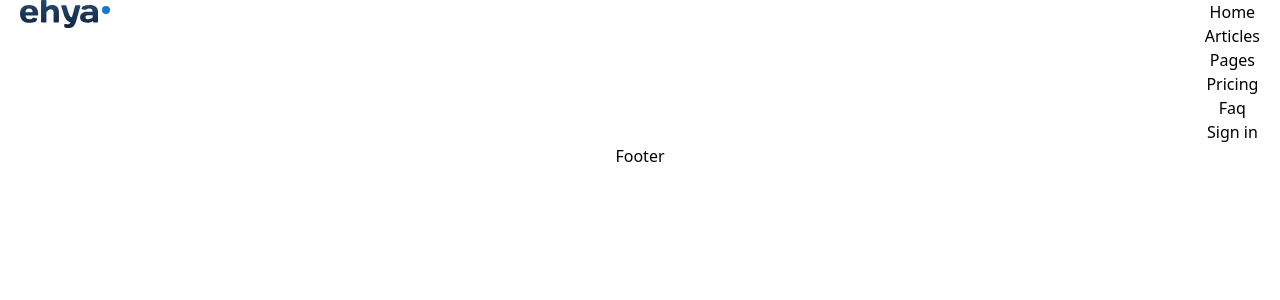
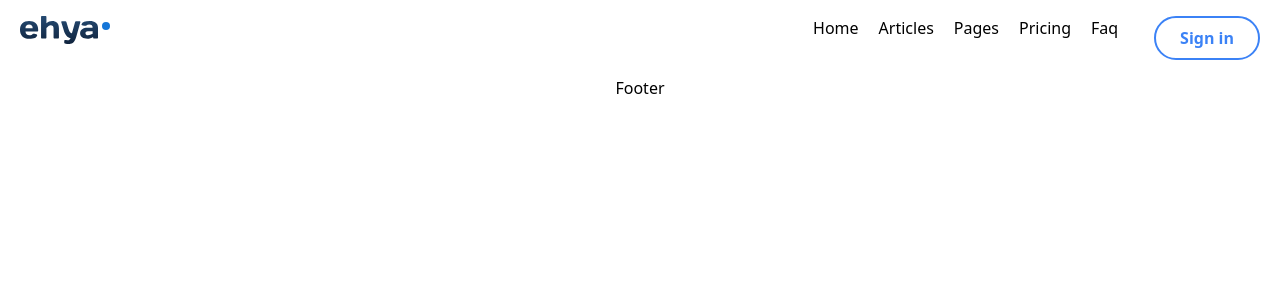
Before and after one commit to NV22112-abdullah/blog-project, a React (Create React App) app: page / in a window 1280 px wide. Shown: the top 300 px of the page. Built offline with nearby package versions, Linux system fonts and the light colour scheme.

Commit message:
3 - creating header

```diff
--- a/src/components/Header.jsx
+++ b/src/components/Header.jsx
@@ -3,25 +3,29 @@
 
 const Header = () => {
   return <section>
-    <header className="container mx-auto px-5 flex justify-between">
+     <header className="container mx-auto px-5 flex justify-between py-4">
       <div>
        <img src={images.Logo} alt="logo" />
       </div>
-      <div>
-        <ul>
-        <li>
+      <div className="flex gap-x-9">
+       <ul className="flex gap-x-5">
+         <li>
             <a href="/">Home</a>
-          </li><li>
+          </li>
+          <li>
             <a href="/">Articles</a>
-          </li><li>
+          </li>
+          <li>
             <a href="/">Pages</a>
-          </li><li>
+          </li>
+          <li>
             <a href="/">Pricing</a>
-          </li><li>
+          </li>
+          <li>
             <a href="/">Faq</a>
           </li>
         </ul>
-        <button>Sign in</button>
+        <button className="border-2 border-blue-500 px-6 py-2 rounded-full text-blue-500 font-semibold">Sign in</button>
       </div>
     </header>
   </section>
```
